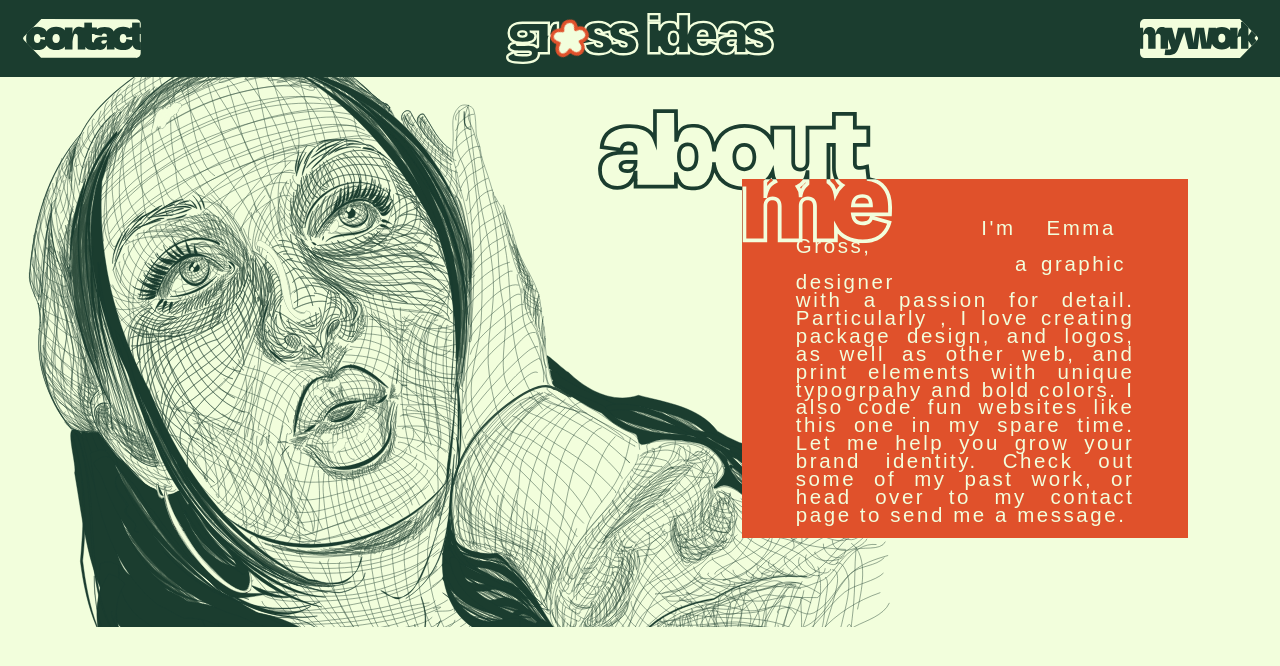
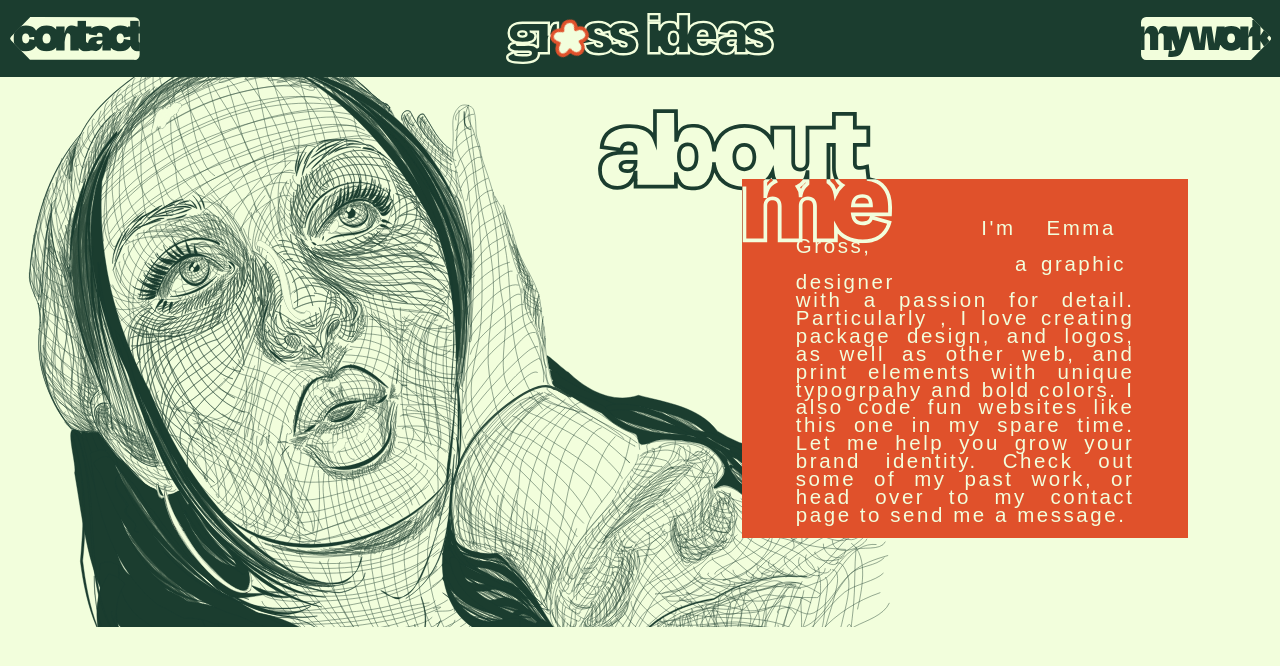
Before and after one commit to emmajeanne/personalSite, a plain HTML site: page aboutme.html in a window 1280 px wide. Drawn offline with Linux system fonts and the light colour scheme; a web font is replaced by a local one.

Commit message:
finally got headers to work

```diff
--- a/aboutme.css
+++ b/aboutme.css
@@ -4,45 +4,49 @@ body{
     margin: 0;
 }
 
-#header{
+html,
+body {
+  height: 100%;
+  margin: 0;
+  padding: 0;
+}
+
+.inline {
+  display: inline-block;
+}
+
+
+#header {
   background-color: #1B3D2F;
-
   height: 6vw;
   margin: 0;
-
 }
 
-.headerAssset{
+.headerAssset {
   margin-top: 1%;
-  display: inline-block;
   vertical-align: middle;
 }
 
-
-.leftArrow{
-
+.leftArrow {
   width: 24vw;
-      height: 3vw;
+  height: 3.3vw;
   text-align: left;
-
-
+  margin-left: -1%;
 }
 
-.logo{
+.logo {
   width: 50vw;
   height: 4vw;
   text-align: center;
   position: relative;
 }
 
-
-.rightArrow{
-
+.rightArrow {
   width: 24vw;
-  height: 3vw;
+  height: 3.3vw;
   text-align: right;
+  margin-right: -1%;
 }
-
 
 .flower {
   position: absolute;
@@ -63,28 +67,38 @@ text-align: right;
   }
 }
 
-.leftPic{
+.leftPic {
   max-width: 100%;
   max-height: 100%;
-margin-left: 1vw;
+  margin-left: 0;
+  transition: .5s ease;
 }
 
-.logoPic{
+.leftPic:hover {
+  margin-left: 4%;
+}
+
+.logoPic {
   max-width: 100%;
   max-height: 100%;
 }
 
-.rightPic{
-    margin-right: 1vw;
+.rightPic {
+  margin-right: 0;
   max-width: 100%;
   height: 100%;
+  transition: .5s ease;
 }
 
-.hover{
-    transition: .3s ease;
+.rightPic:hover {
+  margin-right: 4%;
 }
 
-.hover:hover{
+.hover {
+  transition: .3s ease .3;
+}
+
+.hover:hover {
   transform: scale(110%);
 }
 
--- a/aboutme.html
+++ b/aboutme.html
@@ -15,21 +15,25 @@
 </head>
 
 <body>
+  <div class="headerbox">
+
 
   <div id="header">
-    <div class="headerAssset leftArrow hover">
+    <div class="headerAssset inline leftArrow hover">
     <a href="./contact"><img class="leftPic" src="https://raw.githubusercontent.com/emmajeanne/personalSite/8c9420c03da10da34507f154266fce344db94a2e/public/Lcontact.svg" alt="contact me"></a>
     </div>
-    <div class="headerAssset logo">
-      <a href="/"><img class="logoPic" src="https://raw.githubusercontent.com/emmajeanne/personalSite/4ccc70a3d632f80cefd938db088920ee0ef16d39/public/pageLogo.svg" alt="gross ideas">
-        <div class="flower">
+    <div class="headerAssset inline logo">
+      <a href="./"><img class="logoPic" src="https://raw.githubusercontent.com/emmajeanne/personalSite/4ccc70a3d632f80cefd938db088920ee0ef16d39/public/pageLogo.svg" alt="gross ideas">
+        <div class=" flower">
           <img class="flowerImg" src="https://raw.githubusercontent.com/emmajeanne/personalSite/e8ef57e4d550d9ee9b836cec6b5cbdd315c73f85/favicon.svg" alt="flower">
         </div></a>
     </div>
-    <div class="headerAssset rightArrow hover">
-    <a href="./work">  <img class="rightPic" src="https://raw.githubusercontent.com/emmajeanne/personalSite/24c410b3b191592a075391e36ccc3a0c83043d77/public/Rwork.svg" alt="my work"></a>
+    <div class="headerAssset inline rightArrow hover">
+    <a href="./work"><img class="rightPic" src="https://raw.githubusercontent.com/emmajeanne/personalSite/24c410b3b191592a075391e36ccc3a0c83043d77/public/Rwork.svg" alt="my work"></a>
     </div>
   </div>
+  </div>
+
 
 <div id="main">
   <div class="container">
```
Also changed, not shown: contact.html (+4 -4 lines). Lines whose indentation alone changed are shown as unchanged.
